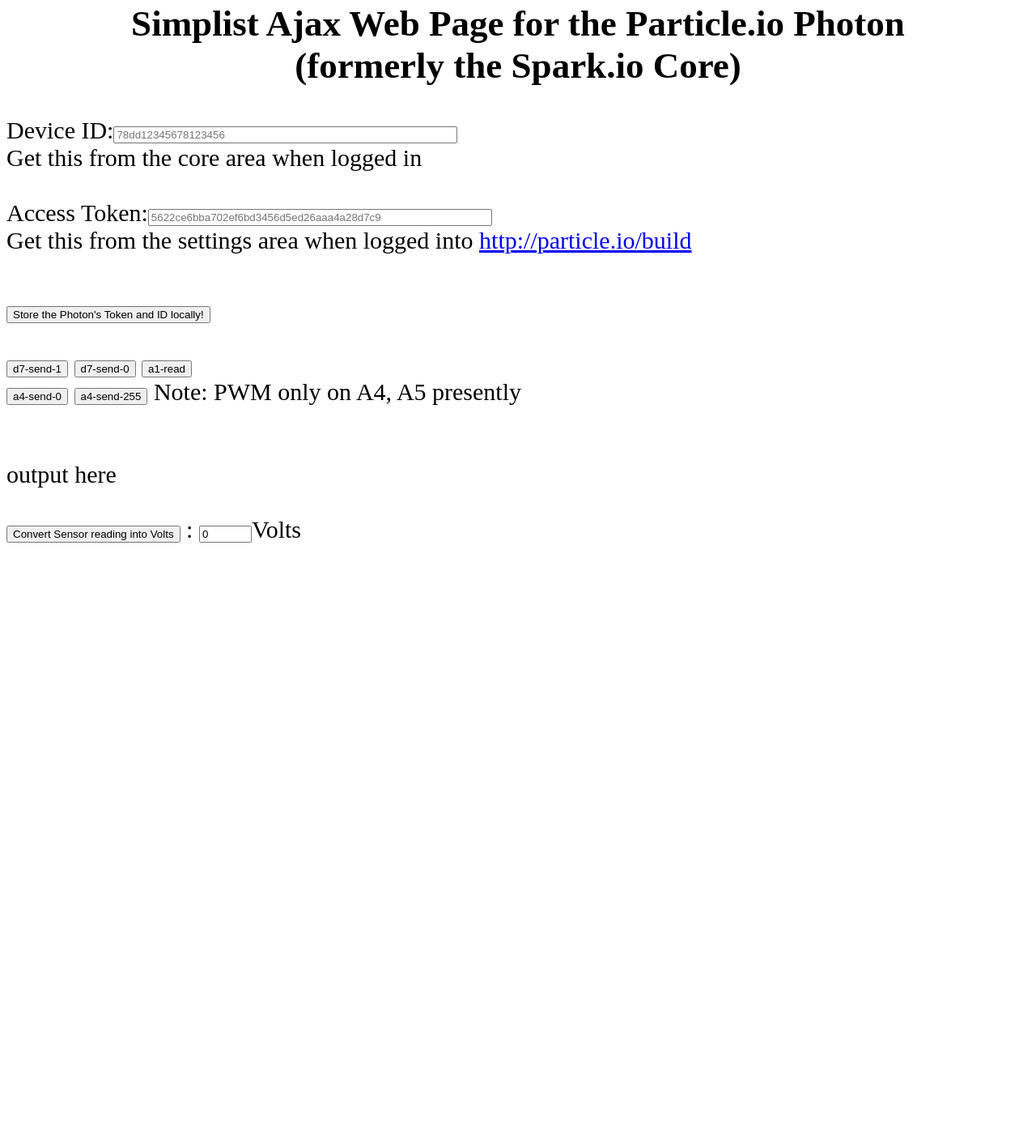
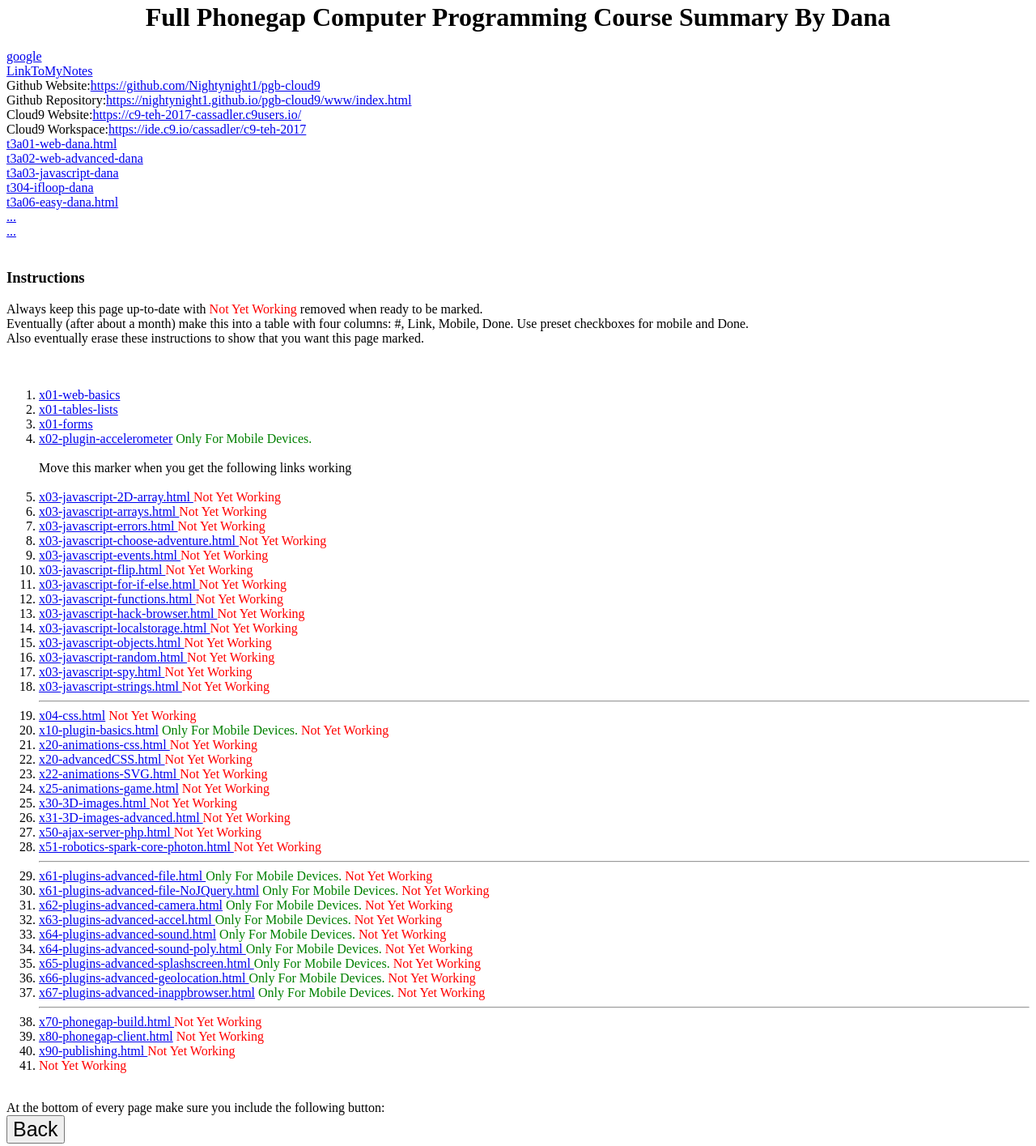
Before and after one commit to Nightynight1/Work-Stuff, a plain HTML site: page index.html in a window 1280 px wide. Shown: the part 5-1420 px from the top of the page at 81% size. Before the commit the page ends 800 px from the top, so only its background shows below. Drawn offline with Linux system fonts and the light colour scheme.

Commit message:
Add files via upload

```diff
--- a/index.html
+++ b/index.html
@@ -1,135 +1,46 @@
-<html>
-<head>
+<h2 style="font-size:45px; color:red;">  </h2> <!-- insert between this tag Teacher Help please with the file -----   -->
 
 
-<title>Ajax Post Web Page Particle.io Photon </title>
+<h1 align=center>Full Phonegap Computer Programming Course Summary By Dana</h1>
 
-<font style="font-size:30px">
+
+<a href="http://google.ca">google</a><br>
+<a href="https://docs.google.com/document/d/1MSDvZeqzHnKKOo9XC7zJ5MRh4aaN7mhLvECSkd5m-J4/edit">LinkToMyNotes</a><br>
+
+Github Website:<a href="https://github.com/Nightynight1/pgb-cloud9">https://github.com/Nightynight1/pgb-cloud9</a><br>
+Github Repository:<a href="https://nightynight1.github.io/pgb-cloud9/www/index.html">https://nightynight1.github.io/pgb-cloud9/www/index.html</a><br>
+Cloud9 Website:<a href="https://c9-teh-2017-cassadler.c9users.io/">https://c9-teh-2017-cassadler.c9users.io/</a><br>
+Cloud9 Workspace:<a href="https://ide.c9.io/cassadler/c9-teh-2017">https://ide.c9.io/cassadler/c9-teh-2017</a><br>
+<a href="t3a01-web-dana.html">t3a01-web-dana.html</a><br>
+<a href="t3a02-web-advanced-dana.html">t3a02-web-advanced-dana</a><br>
+<a href="t3a03-javascript-dana.html">t3a03-javascript-dana</a><br>
+<a href="t304-ifloop-dana.html">t304-ifloop-dana</a><br>
+<a href="t3a06-easy-dana.html">t3a06-easy-dana.html</a><br>
+<a href="...">...</a><br>
+<a href="...">...</a><br>
+<a href=""></a><br>
 
 
 
-<script type="text/javascript">
-<!--
-var loadingmessage = 'Processing...';
-function setAjax(){
-   var xmlHttp;
-   try{
-      xmlHttp=new XMLHttpRequest(); // Firefox, Opera 8.0+, Safari
-      return xmlHttp;
-   }
-   catch (e){
-      try{
-         xmlHttp=new ActiveXObject("Msxml2.XMLHTTP"); // Internet Explorer
-         return xmlHttp;
-      }
-      catch (e){
-         try{
-            xmlHttp=new ActiveXObject("Microsoft.XMLHTTP");
-            return xmlHttp;
-         }
-         catch (e){
-            alert("Your browser does not support AJAX!");
-            return false;
-         }
-     }
-   }
-}
+<h3>Instructions</h3>
+Always keep this page up-to-date with <font color="red"> Not Yet Working </font> removed when ready to be marked.<br>
+Eventually (after about a month) make this into a table with four columns: #, Link, Mobile, Done. Use preset checkboxes for mobile and Done. <br>
+Also eventually erase these instructions to show that you want this page marked. <br><br><br>
 
 
 
-function myAjax(f, url, myDivToChange) {
-   var poststr = getFormValues(f);
-    postData(url, poststr, myDivToChange);
-}
+<ol>
+<li><a href="x01-web-basics/x01-web-basics.html">x01-web-basics</a><br>
+<li><a href="x01-web-basics/x01-tables-lists.html">x01-tables-lists</a><br>
+<li><a href="x01-web-basics/x01-forms.html">x01-forms</a><br>
 
-
-
-function postData(url, parameters, myDivToChange2){
-   var xmlHttp = setAjax();
-   xmlHttp.onreadystatechange =  function(){
-      if(xmlHttp.readyState > 0 && xmlHttp.readyState < 4){
-          document.getElementById(myDivToChange2).innerHTML=loadingmessage;
-      }
-      if (xmlHttp.readyState == 4) {
-             // this is where the magic occcurs
-
-          var myJsonObject = JSON.parse(xmlHttp.responseText);
-
-
-           //document.getElementById(myDivToChange2).innerHTML=xmlHttp.responseText+' data sent was '+parameters;
-
-           document.getElementById(myDivToChange2).innerHTML= myJsonObject.return_value;
-
-
-
-      }
-   }
-   xmlHttp.open("POST", url, true);
-   xmlHttp.setRequestHeader("Content-type", "application/x-www-form-urlencoded");
-   xmlHttp.send(parameters);
-}
-
-
-
-
-function getFormValues(fobj){
-   var str = "";
-   var valueArr = null;
-   var val = "";
-   var cmd = "";
-   for(var i = 0;i < fobj.elements.length;i++){
-      switch(fobj.elements[i].type){
-         case "text":
-            str += fobj.elements[i].name +"=" + escape(fobj.elements[i].value) + "&";
-            break;
-         case "password":
-            str += fobj.elements[i].name +"=" + escape(fobj.elements[i].value) + "&";
-            break;
-         case "textarea":
-            str += fobj.elements[i].name +"=" + escape(fobj.elements[i].value) + "&";
-            break;
-         case "select-one":
-             str += fobj.elements[i].name +"=" + fobj.elements[i].options[fobj.elements[i].selectedIndex].value + "&";
-             break;
-     }
-   }
-   str = str.substr(0,(str.length - 1));
-   return str;
-}
-
-
-
-
-function sendToSpark(myIn){
-    document.all.myParameter.value = myIn
-    document.myForm.action = 'https://api.spark.io/v1/devices/' + document.all.myDeviceId.value + '/' + document.all.myFunctionName.value
-    myAjax(document.all.myCoolForm, document.myForm.action, 'myDivId')
-
-}
-
-
-
-//--></script>
+<li><a href="x02-plugin-accelerometer/x02-plugin-accelerometer.html">x02-plugin-accelerometer</a> <font color="green">Only For Mobile Devices. </font>
 
 
 
 
 
-
-
-</head>
-
-<body onload="{
-   myStorage1 = localStorage.getItem('myStoredText1')
-   if(myStorage1  != null){
-      document.getElementById('myToken').value = myStorage1
-    }
-    myStorage2 = localStorage.getItem('myStoredText2')
-    if(myStorage2  != null){
-       document.getElementById('myDeviceId').value = myStorage2
-    }
-
-}">
+<br><br>Move this marker when you get the following links working<br><br>
 
 
 
@@ -139,100 +50,22 @@ function sendToSpark(myIn){
 
 
 
-<h2 align=center>Simplist Ajax Web Page for the Particle.io Photon<br> (formerly the Spark.io Core) </h2>
+<li><a href="x03-javascript/x03-javascript-2D-array.html">x03-javascript-2D-array.html </a> <font color="red"> Not Yet Working </font>
+<li><a href="x03-javascript/x03-javascript-arrays.html">x03-javascript-arrays.html </a> <font color="red"> Not Yet Working </font>
+<li><a href="x03-javascript/x03-javascript-errors.html">x03-javascript-errors.html </a> <font color="red"> Not Yet Working </font>
+<li><a href="x03-javascript/x03-javascript-choose-adventure.html">x03-javascript-choose-adventure.html </a> <font color="red"> Not Yet Working </font>
 
+<li><a href="x03-javascript/x03-javascript-events.html">x03-javascript-events.html </a> <font color="red"> Not Yet Working </font>
+<li><a href="x03-javascript/x03-javascript-flip.html">x03-javascript-flip.html </a> <font color="red"> Not Yet Working </font>
+<li><a href="x03-javascript/x03-javascript-for-if-else.html">x03-javascript-for-if-else.html </a> <font color="red"> Not Yet Working </font>
+<li><a href="x03-javascript/x03-javascript-functions.html">x03-javascript-functions.html </a> <font color="red"> Not Yet Working </font>
 
-
-Device ID:<input id="myDeviceId" name="myCoreID" type=password size=50 placeholder="78dd12345678123456"> <br>
-Get this from the core area when logged in<br>
-
-<input id="myFunctionName" name="myFunction"  type=hidden size=50 value="my-main" >
-
-<form name="myForm" method="POST" id="myCoolForm" ><br>
-
-<input id="myParameter" name="params" type=text  style="display:none"     size=50 placeholder="d7-send-high">
-
-Access Token:<input id="myToken" name="access_token" type=password size=50 placeholder="5622ce6bba702ef6bd3456d5ed26aaa4a28d7c9"> <br>
-Get this from the settings area when logged into <a href="http://particle.io/build">http://particle.io/build</a><br><br>
-
-
-
-
-</form>
-
-
-
-<input type="button" value="Store the Photon's Token and ID locally!" onClick="{
-   localStorage.setItem('myStoredText1', document.all.myToken.value)
-   localStorage.setItem('myStoredText2', document.all.myDeviceId.value)
-   alert( document.all.myToken.value + ' ' +document.all.myDeviceId.value + ' \nHas been stored')
-}">
-
-
-
-
-
-
-<br><br>
-
-
-
-
-
-
-
-<input type="button" value="d7-send-1" onClick="{
-    sendToSpark('d7-send-1')
-}">
-
-
-
-<input type="button" value="d7-send-0" onClick="{
-    sendToSpark('d7-send-0')
-}">
-
-
-
-
-<input type="button" value="a1-read" onClick="{
-    sendToSpark('a1-read')
-}"><br>
-
-
-
-<input type="button" value="a4-send-0" onClick="{
-    sendToSpark('a4-send-0')
-}">
-
-
-<input type="button" value="a4-send-255" onClick="{
-    sendToSpark('a4-send-255')
-}">
-
-Note: PWM only on A4, A5 presently<br>
-
-
-
-
-
-
-
-<br><br>
-
-
-
-
-
-
-<div width="400" height="200" name="myDivName" id="myDivId"> output here </div><br>
-
-
-
-<input type=button id="myToVolts" value="Convert Sensor reading into Volts" onclick="{
-  var myTemp = parseFloat(getElementById('myDivId').innerHTML)
-  document.all.myCalc1.value = (myTemp * 3.3 / 4095).toFixed(2);
-}">
-: <input type=text id="myCalc1" value=0 size=5>Volts <br><br><br>
+<li><a href="x03-javascript/x03-javascript-hack-browser.html">x03-javascript-hack-browser.html </a> <font color="red"> Not Yet Working </font>
+<li><a href="x03-javascript/x03-javascript-localstorage.html">x03-javascript-localstorage.html </a> <font color="red"> Not Yet Working </font>
+<li><a href="x03-javascript/x03-javascript-objects.html">x03-javascript-objects.html </a> <font color="red"> Not Yet Working </font>
+<li><a href="x03-javascript/x03-javascript-random.html">x03-javascript-random.html </a> <font color="red"> Not Yet Working </font>
+<li><a href="x03-javascript/x03-javascript-spy.html">x03-javascript-spy.html </a> <font color="red"> Not Yet Working </font>
+<li><a href="x03-javascript/x03-javascript-strings.html">x03-javascript-strings.html </a> <font color="red"> Not Yet Working </font>
 
 
 
@@ -242,8 +75,80 @@ Note: PWM only on A4, A5 presently<br>
 
 
 
+ <hr>
 
 
-</font>
-</body>
-</html>
+
+
+<li><a href="x04-css/x04-css.html"> x04-css.html</a> <font color="red"> Not Yet Working </font>
+
+<li><a href="x10-plugin-basics/x10-plugin-basics.html"> x10-plugin-basics.html</a>  <font color="green">Only For Mobile Devices. </font>  <font color="red"> Not Yet Working </font>
+
+<li><a href="x20-animations-css/x20-animations-css.html">x20-animations-css.html </a> <font color="red"> Not Yet Working </font>
+<li><a href="x20-animations-css/x20-advancedCSS.html">x20-advancedCSS.html </a> <font color="red"> Not Yet Working </font>
+
+<li><a href="x22-animations-SVG/x22-animations-SVG.html">x22-animations-SVG.html </a> <font color="red"> Not Yet Working </font>
+
+<li><a href="x25-animations-game/x25-animations-game.html"> x25-animations-game.html</a> <font color="red"> Not Yet Working </font>
+
+<li><a href="x30-3D-images/x30-3D-images.html">x30-3D-images.html </a> <font color="red"> Not Yet Working </font>
+
+<li><a href="x31-3D-images-advanced/x31-3D-images-advanced.html">x31-3D-images-advanced.html </a> <font color="red"> Not Yet Working </font>
+
+<li><a href="x50-ajax-server-php/x50-ajax-server-php.html">x50-ajax-server-php.html </a> <font color="red"> Not Yet Working </font>
+
+<li><a href="x51-robotics-spark-core-photon/x51-robotics-spark-core-photon.html ">x51-robotics-spark-core-photon.html  </a> <font color="red"> Not Yet Working </font>
+
+
+
+
+
+
+
+<hr>
+
+
+
+<li><a href="x61-plugins-advanced-file/x61-plugins-advanced-file.html">x61-plugins-advanced-file.html </a> <font color="green">Only For Mobile Devices. </font>  <font color="red"> Not Yet Working </font>
+
+<li><a href="x61-plugins-advanced-file/x61-plugins-advanced-file-NoJQuery.html"> x61-plugins-advanced-file-NoJQuery.html</a> <font color="green">Only For Mobile Devices. </font>  <font color="red"> Not Yet Working </font>
+
+<li><a href="x62-plugins-advanced-camera/x62-plugins-advanced-camera.html">x62-plugins-advanced-camera.html</a> <font color="green">Only For Mobile Devices. </font>  <font color="red"> Not Yet Working </font>
+
+<li><a href="x63-plugins-advanced-accel/x63-plugins-advanced-accel.html">x63-plugins-advanced-accel.html </a> <font color="green">Only For Mobile Devices. </font>  <font color="red"> Not Yet Working </font>
+
+<li><a href="x64-plugins-advanced-sound/x64-plugins-advanced-sound.html"> x64-plugins-advanced-sound.html</a> <font color="green">Only For Mobile Devices. </font>  <font color="red"> Not Yet Working </font>
+
+<li><a href="x64-plugins-advanced-sound/x64-plugins-advanced-sound-poly.html">x64-plugins-advanced-sound-poly.html </a> <font color="green">Only For Mobile Devices. </font>  <font color="red"> Not Yet Working </font>
+
+<li><a href="x65-plugins-advanced-splashscreen/x65-plugins-advanced-splashscreen.html">x65-plugins-advanced-splashscreen.html </a> <font color="green">Only For Mobile Devices. </font>  <font color="red"> Not Yet Working </font>
+
+<li><a href="x66-plugins-advanced-geolocation/x66-plugins-advanced-geolocation.html">x66-plugins-advanced-geolocation.html </a> <font color="green">Only For Mobile Devices. </font>  <font color="red"> Not Yet Working </font>
+
+<li><a href="x67-plugins-advanced-inappbrowser/x67-plugins-advanced-inappbrowser.html"> x67-plugins-advanced-inappbrowser.html</a> <font color="green">Only For Mobile Devices. </font>  <font color="red"> Not Yet Working </font>
+
+
+<hr>
+
+
+
+
+<li><a href="x70-phonegap-build/x70-phonegap-build.html">x70-phonegap-build.html </a> <font color="red"> Not Yet Working </font>
+
+<li><a href="x80-phonegap-client/x80-phonegap-client.html"> x80-phonegap-client.html</a> <font color="red"> Not Yet Working </font>
+
+<li><a href="x90-publishing/x90-publishing.html">x90-publishing.html </a> <font color="red"> Not Yet Working </font>
+
+<li><a href=""> </a> <font color="red"> Not Yet Working </font>
+
+
+
+
+
+
+</ol>
+
+<br>At the bottom of every page make sure you include the following button:<br>
+
+<input type=button value="Back" style="font-size:25px" onclick="{location='window.history.back'}">
+<br><br>
```
